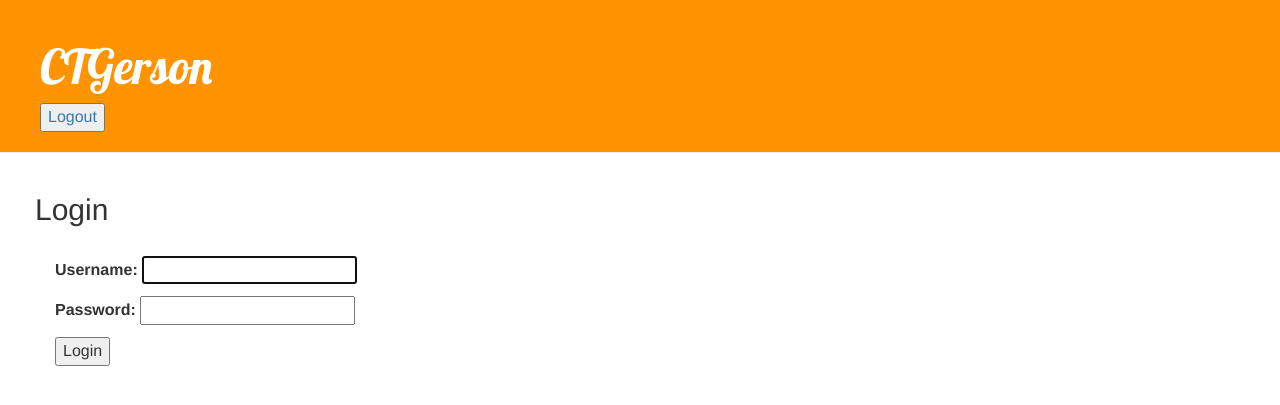
After one commit to marcellocordeiro/CTGerson, a Django app: page /accounts/login/ in a window 1280 px wide. The commit adds this page. Shown: the top 405 px of the page. Run offline with Django 3.2, Linux system fonts and the light colour scheme; some libraries are stand-ins or nearby versions.

Commit message:
Login and logout

```diff
--- a/web/CTGerson/models.py
+++ b/web/CTGerson/models.py
@@ -12,4 +12,4 @@ class Bus(models.Model):
 
 
 #class Ocurrence(models.Model):
-#    busid = models.ForeignKey('CTGerson.Bus', on_delete=None)
+#    busid = models.ForeignKey('CTGerson.Bus', on_delete=models.PROTECT)
--- a/web/CTGerson/templates/base.html
+++ b/web/CTGerson/templates/base.html
@@ -18,6 +18,7 @@
     <body>
         <div class="page-header">
             <h1><a href="/">CTGerson</a></h1>
+            <button><a href="http://127.0.0.1:8000/accounts/logout">Logout</a></button>
         </div>
 
         <div class="content container">
--- /dev/null
+++ b/web/CTGerson/templates/registration/login.html
@@ -0,0 +1,12 @@
+{% extends "base.html" %}
+
+{% block content %}
+    <h2>Login</h2>
+    <br />
+
+    <form method="POST">
+        {% csrf_token %}
+        {{ form.as_p }}
+        <button type="submit">Login</button>
+    </form>
+{% endblock content %}
--- a/web/CTGerson/views.py
+++ b/web/CTGerson/views.py
@@ -5,7 +5,10 @@ from .forms import BusForm
 
 
 def home(request):
-    return render(request, 'home.html', {})
+    if request.user.is_authenticated:
+        return render(request, 'home.html', {})
+    else:
+        return redirect('login')
 
 
 def bus_list(request):
--- a/web/mysite/settings.py
+++ b/web/mysite/settings.py
@@ -55,7 +55,7 @@ ROOT_URLCONF = 'mysite.urls'
 TEMPLATES = [
     {
         'BACKEND': 'django.template.backends.django.DjangoTemplates',
-        'DIRS': [],
+        'DIRS': [os.path.join(BASE_DIR, 'templates')],
         'APP_DIRS': True,
         'OPTIONS': {
             'context_processors': [
@@ -120,3 +120,6 @@ USE_TZ = True
 
 STATIC_URL = '/static/'
 STATIC_ROOT = os.path.join(BASE_DIR, 'static')
+
+LOGIN_REDIRECT_URL = '/'
+LOGOUT_REDIRECT_URL = '/'
--- a/web/mysite/urls.py
+++ b/web/mysite/urls.py
@@ -14,11 +14,12 @@ Including another URLconf
     2. Add a URL to urlpatterns:  path('blog/', include('blog.urls'))
 """
 from django.contrib import admin
-from django.urls import path, re_path
+from django.urls import path, include
 from CTGerson import views
 
 urlpatterns = [
     path('admin/', admin.site.urls),
+    path('accounts/', include('django.contrib.auth.urls')),
     path('', views.home, name='home'),
     path('lista_onibus/', views.bus_list, name='bus_list'),
     path('editar_onibus/(?P<pk>[0-9]+)/', views.edit_bus, name='edit_bus'),
```
Also changed, not shown: web/db.sqlite3.
